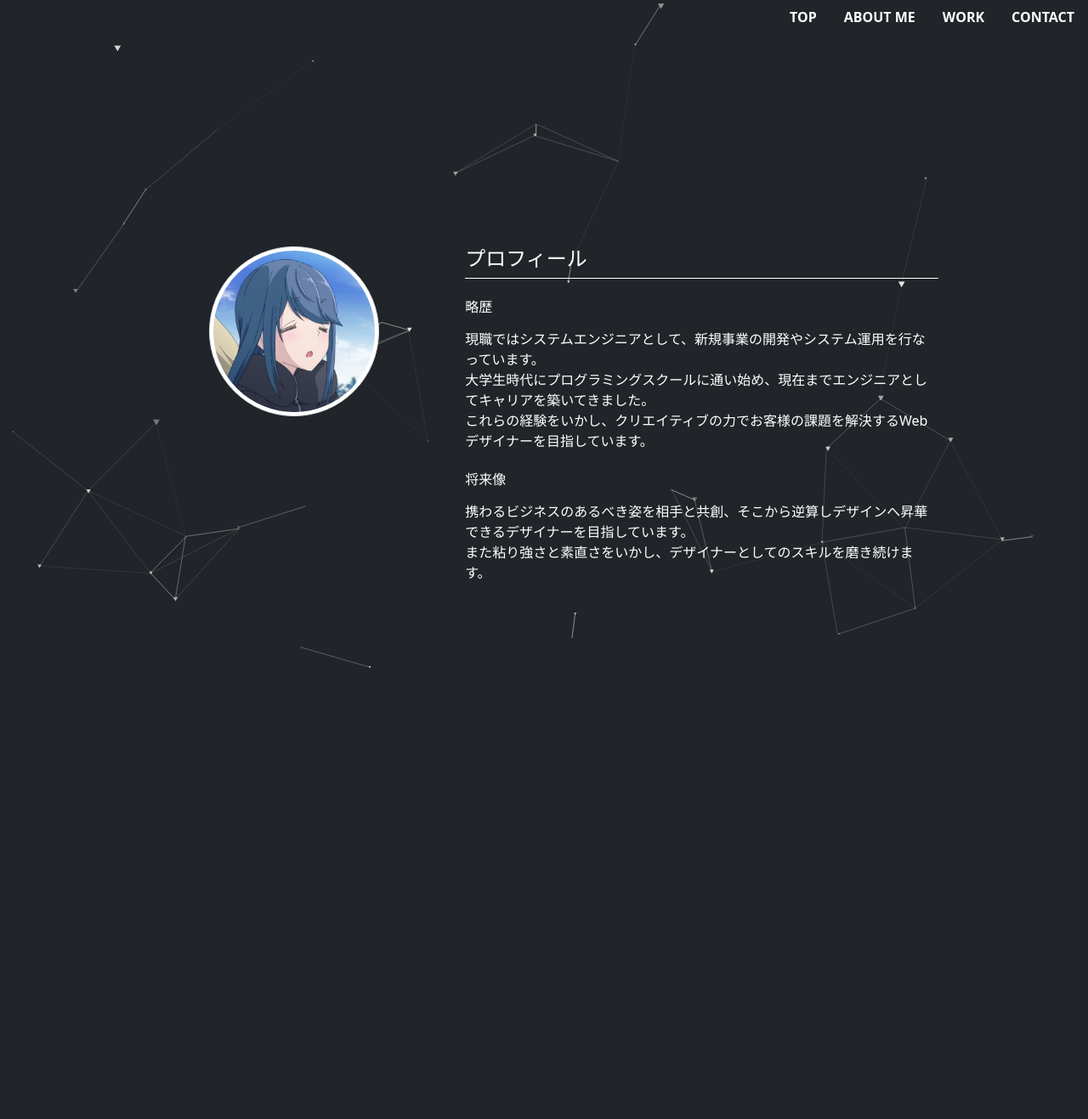
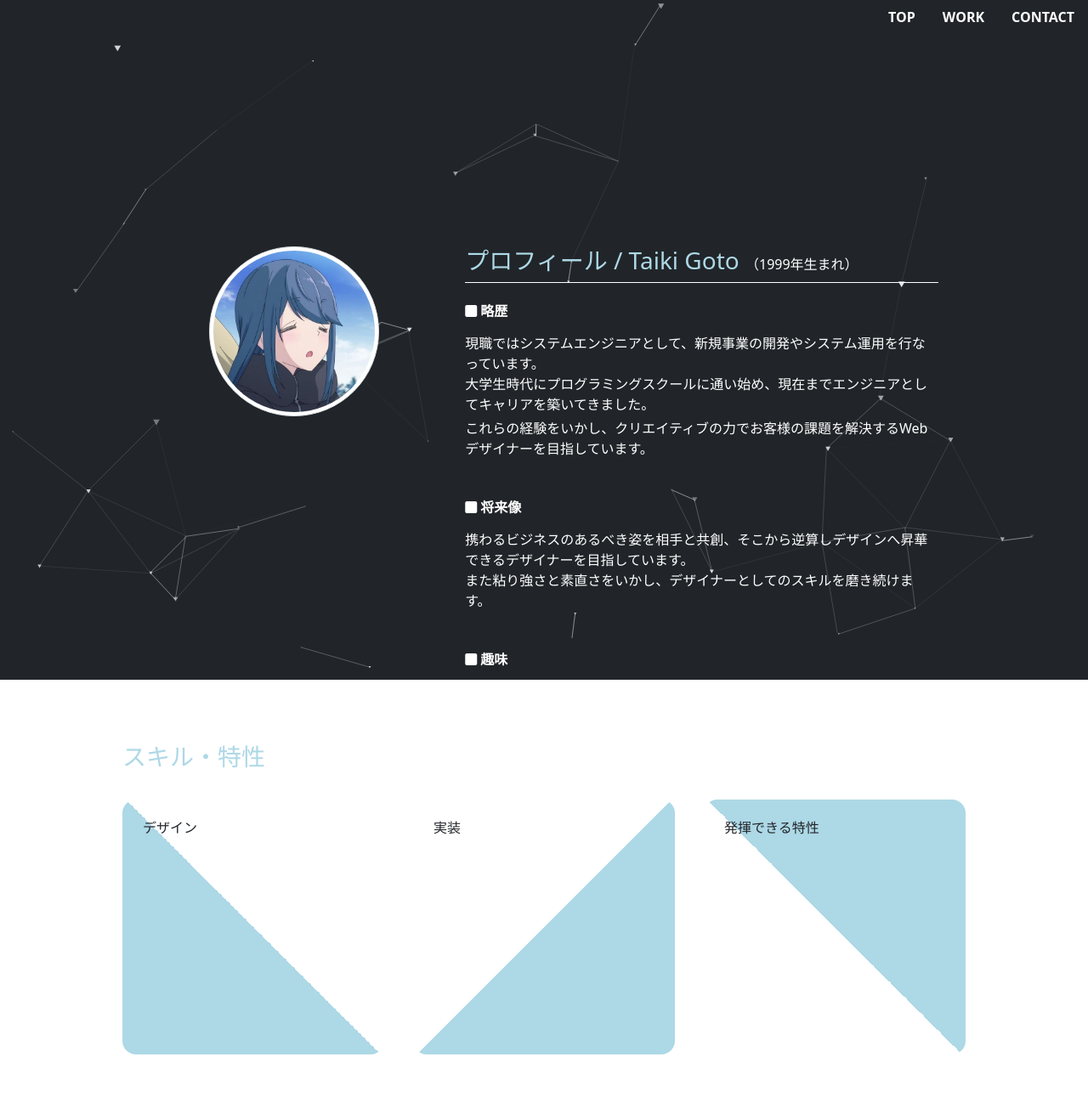
Before and after one commit to goto-0921/sakacore.net, a PHP site: page / in a window 1280 px wide. Shown: the whole page at 85% size. Before the commit the page ends 786 px from the top, so only its background shows below. Run offline with PHP 8.4, Linux system fonts and the light colour scheme; some libraries are stand-ins or nearby versions.

Commit message:
コミット

```diff
--- a/public/inc/head.php
+++ b/public/inc/head.php
@@ -9,6 +9,9 @@
     <script src="https://cdn.jsdelivr.net/particles.js/2.0.0/particles.min.js"></script>
     <script src="http://coco-factory.jp/ugokuweb/wp-content/themes/ugokuweb/data/move02/5-4/js/5-4.js"></script>
 
+    <!-- fontawesome -->
+    <script src="https://kit.fontawesome.com/db941da5d3.js" crossorigin="anonymous"></script>
+
     <style>
         html, body { margin: 0; padding: 0; height: 100%; }
     </style>
--- a/public/index.php
+++ b/public/index.php
@@ -11,9 +11,6 @@
             <ul class="nav justify-content-end">
                 <li class="nav-item">
                     <a class="nav-link" href="#">TOP</a>
-                </li>
-                <li class="nav-item">
-                    <a class="nav-link" href="#">ABOUT ME</a>
                 </li>
                 <li class="nav-item">
                     <a class="nav-link" href="#">WORK</a>
@@ -36,17 +33,19 @@
                     </div>
 
                     <div class="profileBox mt-md-0 mt-5 mx-3">
-                        <p class="h4 pb-2 mb-4 text-white border-bottom border-white">プロフィール</p>
+                        <p class="h3 pb-2 mb-4 border-bottom border-white title">プロフィール / Taiki Goto <span>（1999年生まれ）</span></p>
 
-                        <div class="h6 mb-3">略歴</div>
+                        <div class="h6 mb-3 headline"><i class="fa-solid fa-square"></i> 略歴</div>
                         <p class="mb-0">現職ではシステムエンジニアとして、新規事業の開発やシステム運用を行なっています。</p>
-                        <p class="mb-0">大学生時代にプログラミングスクールに通い始め、現在までエンジニアとしてキャリアを築いてきました。</p>
+                        <p class="mb-1">大学生時代にプログラミングスクールに通い始め、現在までエンジニアとしてキャリアを築いてきました。</p>
                         <p class="mb-0">これらの経験をいかし、クリエイティブの力でお客様の課題を解決するWebデザイナーを目指しています。</p>
 
-                        <div class="h6 mt-4 mb-3">将来像</div>
+                        <div class="h6 mt-5 mb-3 headline"><i class="fa-solid fa-square"></i> 将来像</div>
                         <p class="mb-0">携わるビジネスのあるべき姿を相手と共創、そこから逆算しデザインへ昇華できるデザイナーを目指しています。</p>
                         <p class="mb-0">また粘り強さと素直さをいかし、デザイナーとしてのスキルを磨き続けます。</p>
-                    </div>
+
+                        <div class="h6 mt-5 mb-3 headline"><i class="fa-solid fa-square"></i> 趣味</div>
+                        <p class="mb-0">映画鑑賞、旅行、サッカー観戦</p>
                     </div>
                 </div>
 
@@ -60,15 +59,52 @@
 
                     @media screen and (max-width: 768px) {
                         div.main-top img { width: 200px; }
-                    /* div.imgBox { width: 100% }
-                    div.profileBox { width: 100% } */
                     }
 
-                div.profileBox {
-                    color: #ffffff;
+                    div.profileBox { color: #ffffff; }
+                    div.profileBox p.title { color: #add8e6;font-weight: 400; }
+                    div.profileBox p.title span { font-size: 16px; color: #fff; word-break: keep-all; }
+
+                    div.profileBox div.headline { font-weight: 600; }
+                </style>
+            </div>
+
+            <div class="mx-auto mt-5" style="max-width: 1024px;">
+                <p class="h3 pb-2 mx-3 mb-4 border-bottom border-white title">スキル・特性</p>
+
+                <div class="d-md-flex flex-wrap justify-content-between mx-3">
+                    <div class="skillBox rounded-4 mb-3" style="background: linear-gradient(45deg, #add8e6 50%, rgb(255, 255, 255) 48%);">
+                        <div class="p-4">
+                            <div class="h6 mb-3 headline">デザイン</div>
+                        </div>
+                    </div>
+                    <div class="skillBox rounded-4 mb-3" style="background: linear-gradient(315deg, #add8e6 50%, #ffffff 40%);">
+                        <div class="p-4">
+                            <div class="h6 mb-3 headline">実装</div>
+                        </div>
+                    </div>
+                    <div class="skillBox rounded-4 mb-3" style="background: linear-gradient(225deg, #add8e6 50%, #ffffff 39%);">
+                        <div class="p-4">
+                            <div class="h6 mb-3 headline">発揮できる特性</div>
+                        </div>
+                    </div>
+                </div>
+
+                <style>
+                    p.title { color: #add8e6;font-weight: 400; }
+
+                    @media screen and (min-width: 769px) {
+                        div.skillBox { width: 308px; height: 300px; }
                     }
                 </style>
+            </div>
         </main>
+
+        <footer>
+            <style>
+                footer { padding: 30px;}
+            </style>
+        </footer>
     </div>
 
     <style>
```
Lines whose indentation alone changed are shown as unchanged.
